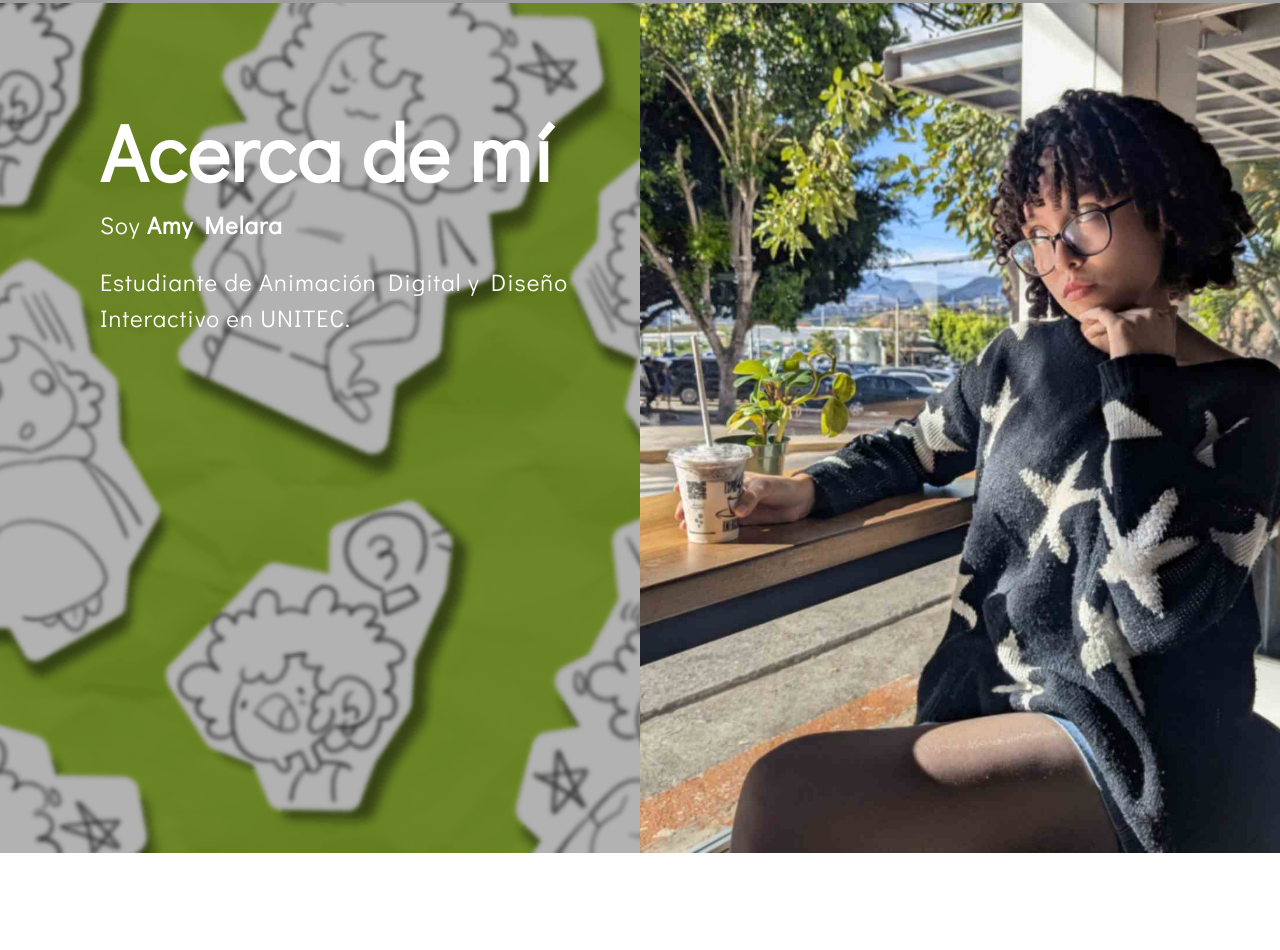
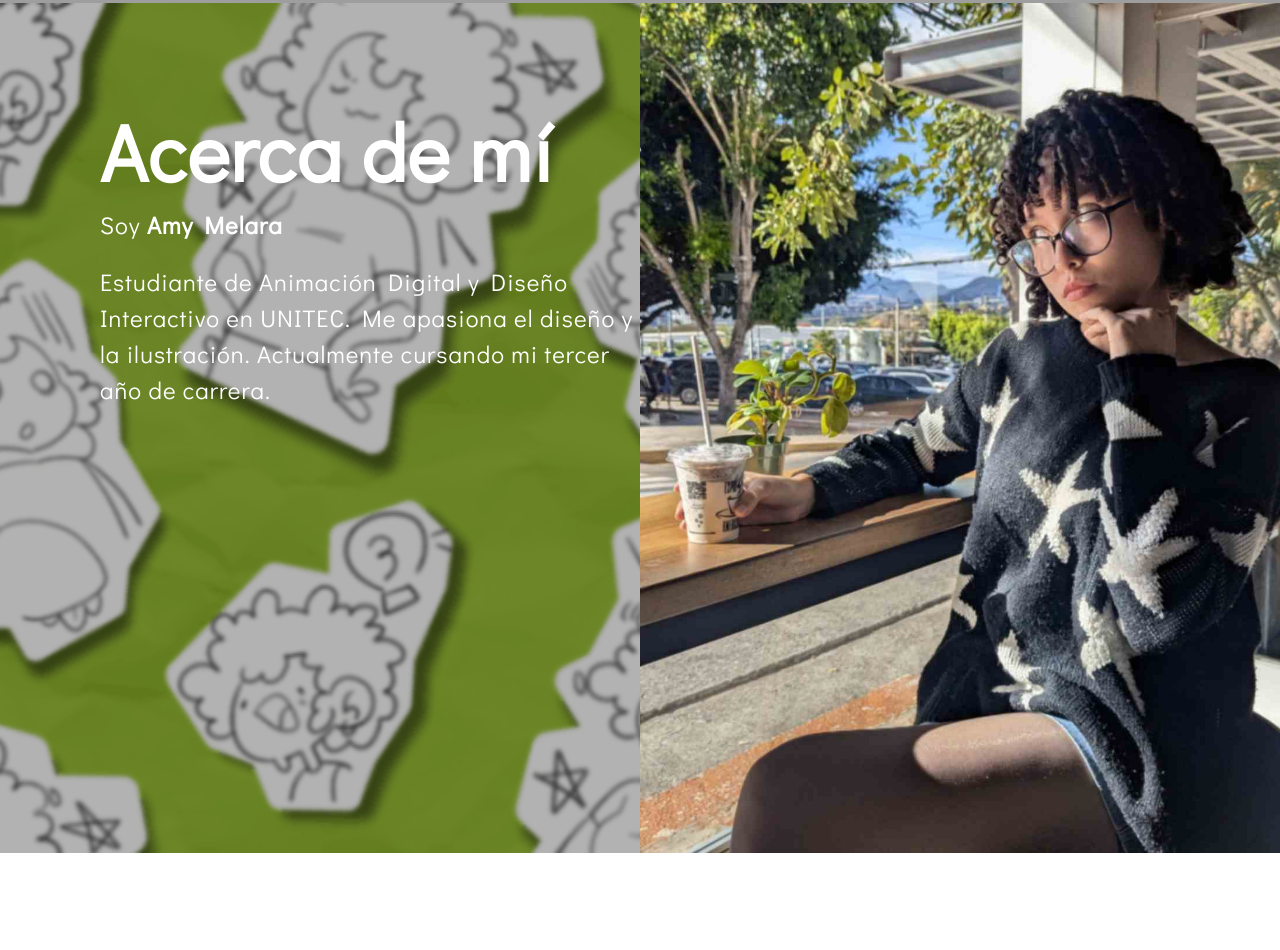
Before and after one commit to amymelara09/Home---Portafolio, a plain HTML site: page index.html in a window 1280 px wide. Shown: the part 891-1841 px from the top of the page. Drawn offline with Linux system fonts and the light colour scheme; grey boxes are pictures that could not be loaded.

Commit message:
index.html

```diff
--- a/index.html
+++ b/index.html
@@ -59,7 +59,7 @@
 			<article class="col-lg-6 col-sm-6 col-12">
 				<h2>Acerca de mí</h2>
 				<p>Soy <b>Amy Melara</b></p>
-				<p>Estudiante de Animación Digital y Diseño Interactivo en UNITEC. </p>
+				<p>Estudiante de Animación Digital y Diseño Interactivo en UNITEC. Me apasiona el diseño y la ilustración. Actualmente cursando mi tercer año de carrera.</p>
 			</article>
 
 			<article class="col-lg-6 col-sm-6 col-12">
```
